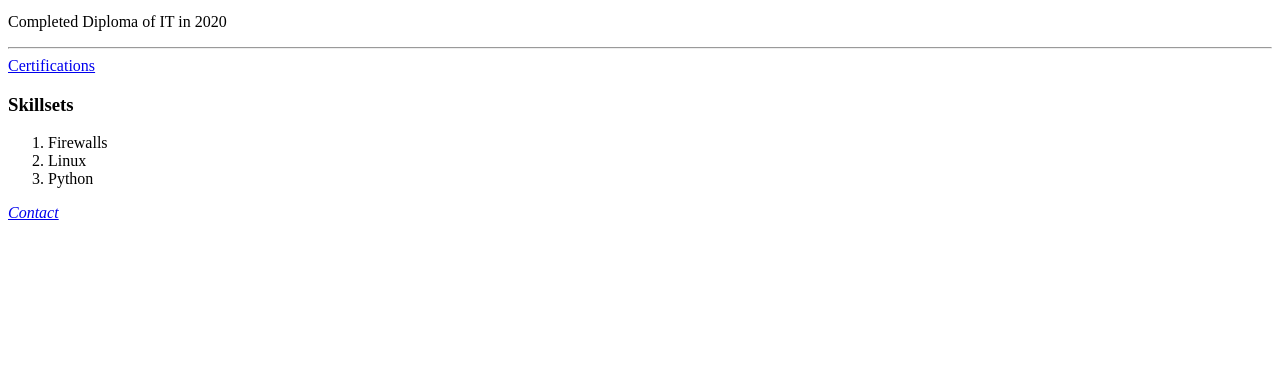
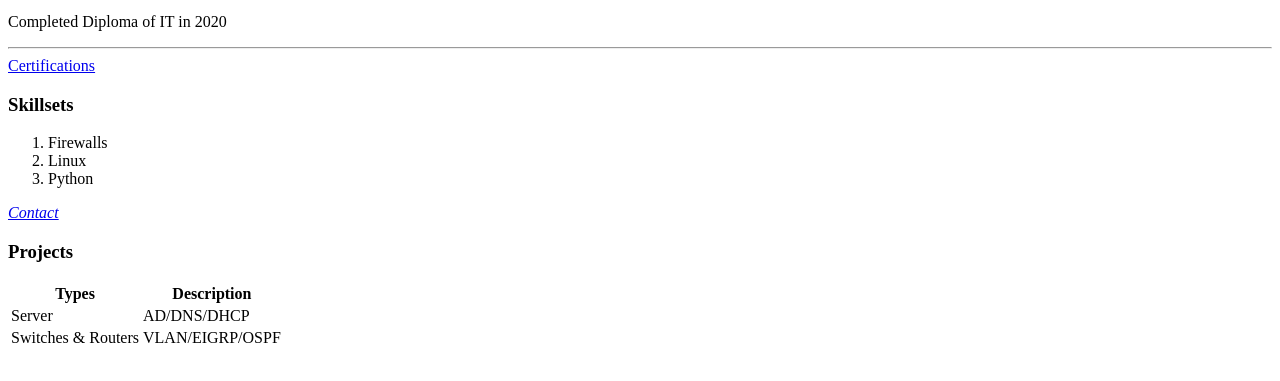
Before and after one commit to EEthanZZ/python100day_day9-20, a plain HTML site: page Web development/html_personal/index.html in a window 1280 px wide. Shown: the part 137-518 px from the top of the page. Drawn offline with Linux system fonts and the light colour scheme.

Commit message:
html table

```diff
--- a/Web development/html_personal/index.html
+++ b/Web development/html_personal/index.html
@@ -21,5 +21,25 @@
     <li>Python</li>
 </ol>
 <em><a href="contact_me.html">Contact</a></em>
+<h3>Projects</h3>
+<table>
+    <thead>
+    <tr>
+        <th>Types</th>
+        <th>Description</th>
+    </tr>
+    </thead>
+    <tr>
+        <td>Server</td>
+        <td>AD/DNS/DHCP</td>
+    </tr>
+    <tbody>
+    <tr>
+        <td>Switches & Routers</td>
+        <td>VLAN/EIGRP/OSPF</td>
+    </tr>
+    </tbody>
+
+</table>
 </body>
 </html>
```
